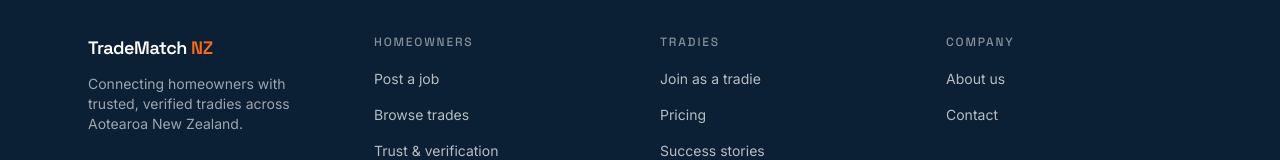
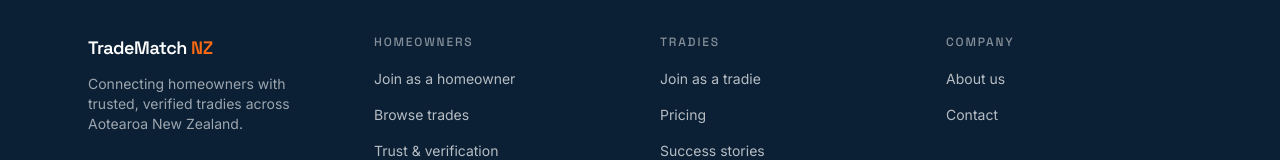
Before and after one commit to boweboi/beau-richards, a Next.js app: page / in a window 1280 px wide. Shown: the part 1891-2051 px from the top of the page. Built offline with nearby package versions, Linux system fonts and the light colour scheme; no server answers.

Commit message:
Update footer's homeowner link to "Join as a homeowner" pointing to /signup

```diff
--- a/src/components/Footer.tsx
+++ b/src/components/Footer.tsx
@@ -2,7 +2,7 @@ const columns = [
   {
     title: "Homeowners",
     links: [
-      { label: "Post a job", href: "/post-a-job" },
+      { label: "Join as a homeowner", href: "/signup" },
       { label: "Browse trades", href: "/browse-trades" },
       { label: "Trust & verification", href: "/trust" },
       { label: "Reviews", href: "/reviews" },
```
